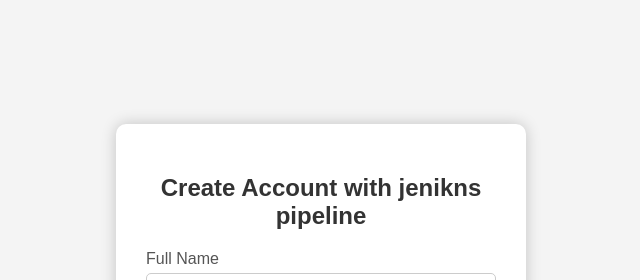
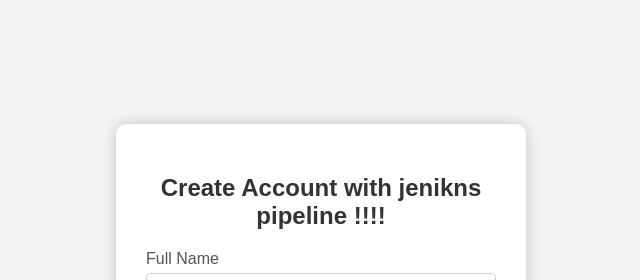
Before and after one commit to prashant6268/jenkins-pipeline, a plain HTML site: page index.html in a window 1280 px wide. Shown: the top 280 px of the page, without its empty margins (319-959 px from the left). Drawn offline with Linux system fonts and the light colour scheme.

Commit message:
Update header text for account creation

```diff
--- a/index.html
+++ b/index.html
@@ -10,7 +10,7 @@
 <div style="background:#fff; padding:30px; width:350px; border-radius:10px; box-shadow:0 0 15px rgba(0,0,0,0.2);">
 
     <h2 style="text-align:center; color:#333; margin-bottom:20px;">
-        Create Account with jenikns pipeline
+        Create Account with jenikns pipeline !!!!
     </h2>
 
     <form>
```
